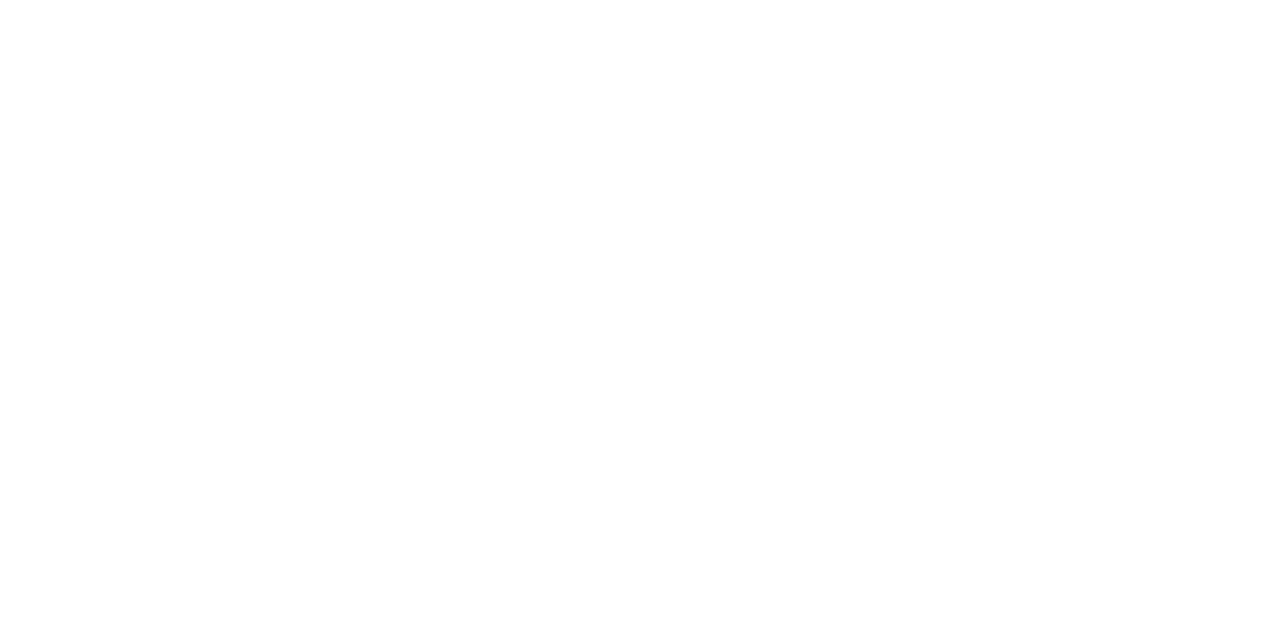
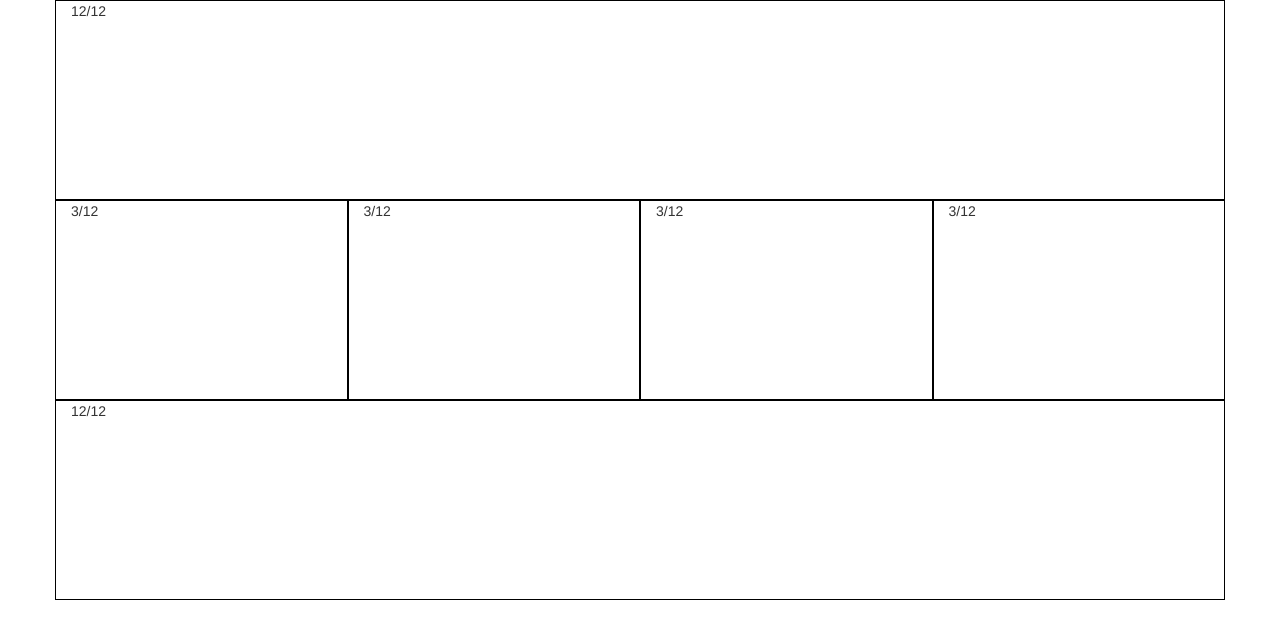
Before and after one commit to ChristofferNygren/bootstrap-exercises, a plain HTML site: page grid-system/grid-system-basics.html in a window 1280 px wide. Drawn offline with Linux system fonts and the light colour scheme.

Commit message:
Made 1.1 and 1.2 exercises

```diff
--- a/grid-system/grid-system-basics.html
+++ b/grid-system/grid-system-basics.html
@@ -6,9 +6,23 @@
           content="width=device-width, initial-scale=1.0, maximum-scale=1.0, minimum-scale=1.0">
     <meta http-equiv="X-UA-Compatible" content="ie=edge">
     <link rel="stylesheet" href="css/bootstrap.min.css">
-    <title>Document</title>
+    <link rel="stylesheet" href="style.css">
+    <title>Bootstrap-exercises</title>
 </head>
 <body>
-
+<div class="container">
+    <div class="row">
+        <div class="col-md-12">12/12</div>
+    </div>
+    <div class="row">
+        <div class="col-md-3">3/12</div>
+        <div class="col-md-3">3/12</div>
+        <div class="col-md-3">3/12</div>
+        <div class="col-md-3">3/12</div>
+    </div>
+    <div class="row">
+        <div class="col-md-12">12/12</div>
+    </div>
+</div>
 </body>
 </html>
--- /dev/null
+++ b/grid-system/style.css
@@ -0,0 +1,4 @@
+div[class^="col-"] {
+    border: 1px solid black;
+    height: 200px;
+}
```
